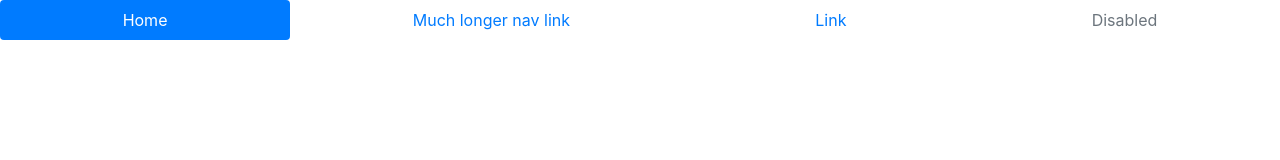
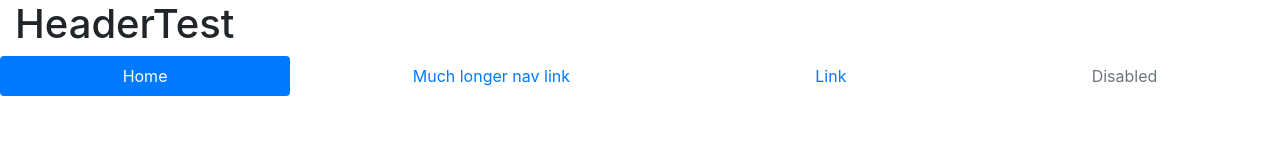
Before and after one commit to royencela/royencela.github.io, a plain HTML site: page index.html in a window 1280 px wide. Drawn offline with nearby package versions, Linux system fonts and the light colour scheme.

Commit message:
add folders?

```diff
--- a/index.html
+++ b/index.html
@@ -10,7 +10,7 @@
         integrity="sha384-ggOyR0iXCbMQv3Xipma34MD+dH/1fQ784/j6cY/iJTQUOhcWr7x9JvoRxT2MZw1T" crossorigin="anonymous">
 
 
-    <title>Are we really doing this</title>
+    <title>Title</title>
 
 </head>
 
@@ -26,7 +26,9 @@
         crossorigin="anonymous"></script>
 
     <main>
-        <header class="container-fluid"></header>
+        <header class="container-fluid" style="min-height: 40;">
+            <h1>HeaderTest</h1>
+        </header>
         <nav>
             <ul class="nav nav-pills nav-fill">
                 <li class="nav-item">
```
